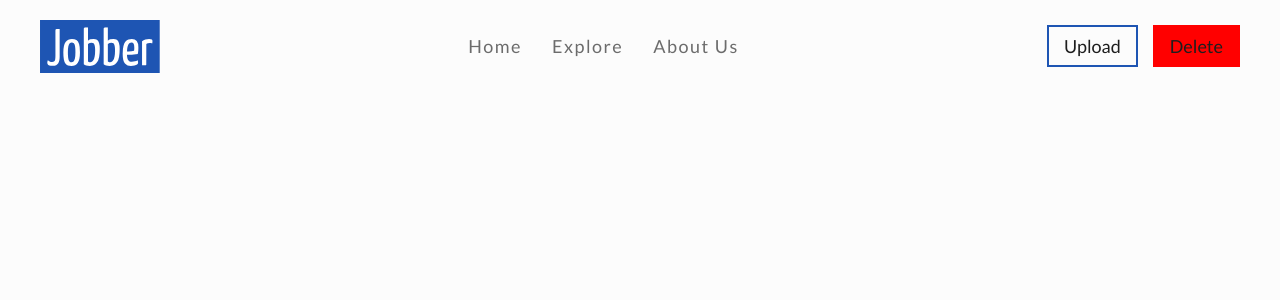
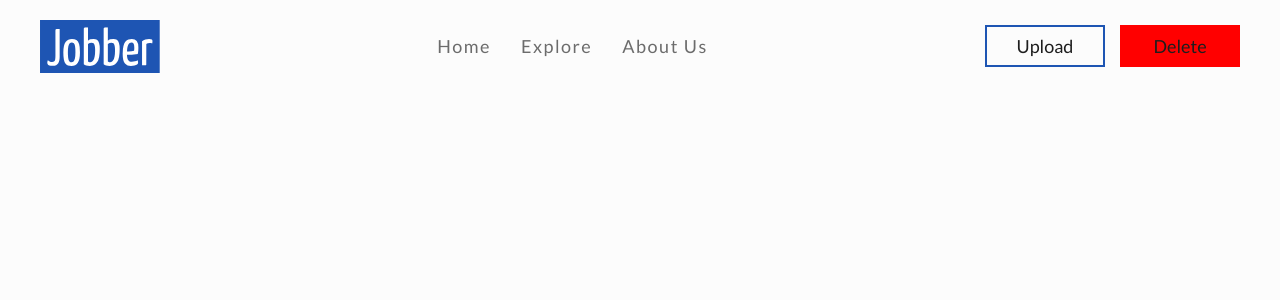
Before and after one commit to giochagelishvili/Jobber, a Vue app: page / in a window 1280 px wide. Shown: the top 300 px of the page. Built offline with nearby package versions, Linux system fonts and the light colour scheme.

Commit message:
add router links to navigation

```diff
--- a/src/assets/main.css
+++ b/src/assets/main.css
@@ -18,3 +18,7 @@ header {
 
     padding-inline: 20px;
 }
+
+a {
+    text-decoration: none;
+}
--- a/src/components/ButtonComponent.vue
+++ b/src/components/ButtonComponent.vue
@@ -15,7 +15,7 @@ button {
   background: none;
 
   padding-block: 8px;
-  padding-inline: 15px;
+  min-width: 120px;
 
   color: rgb(30, 30, 30);
   border: 2px solid #1e55b3;
--- a/src/components/HeaderComponent.vue
+++ b/src/components/HeaderComponent.vue
@@ -3,14 +3,24 @@
 
   <nav>
     <ul>
-      <li>Home</li>
-      <li>Explore</li>
-      <li>About Us</li>
+      <RouterLink to="/">
+        <li>Home</li>
+      </RouterLink>
+
+      <RouterLink to="/explore">
+        <li>Explore</li>
+      </RouterLink>
+
+      <RouterLink to="/about">
+        <li>About Us</li>
+      </RouterLink>
     </ul>
   </nav>
 
   <div>
-    <ButtonComponent text="Upload" />
+    <RouterLink to="/upload">
+      <ButtonComponent text="Upload" />
+    </RouterLink>
     <ButtonComponent text="Delete" style="border-color: red; background: red" />
   </div>
 </template>
```
